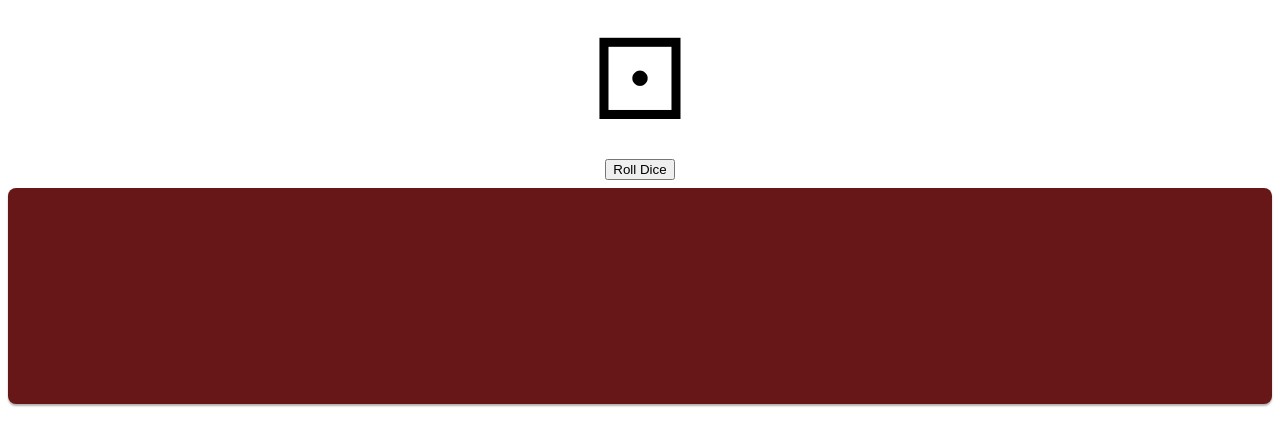
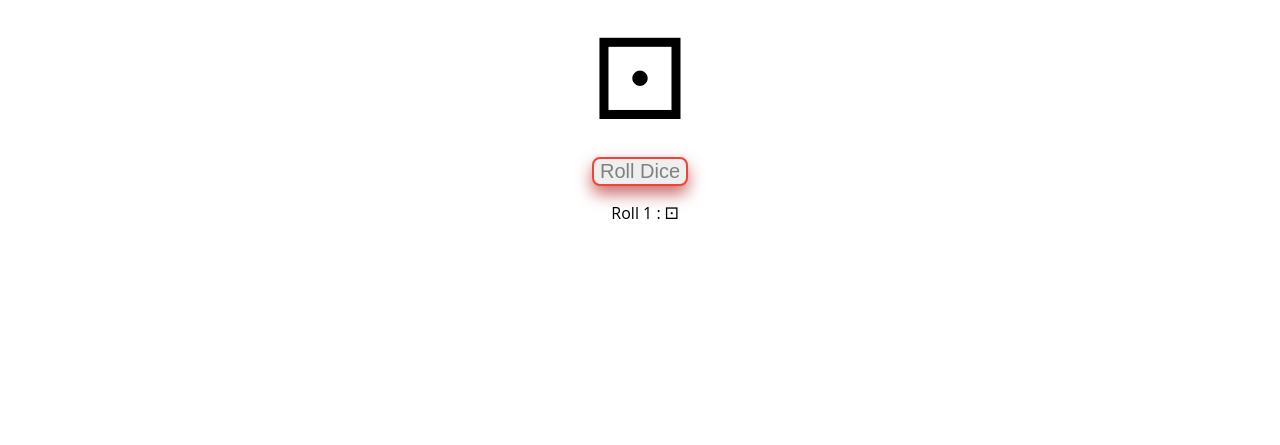
Before and after one commit to dynaan/roll-stimulator, a plain HTML site: page index.html in a window 1280 px wide. Both pictures are taken after a click on the button "Roll Dice". Shown: the part 129-574 px from the top of the page. Drawn offline with Linux system fonts and the light colour scheme.

Commit message:
made changes

```diff
--- a/index.css
+++ b/index.css
@@ -29,26 +29,25 @@ h1 {
   animation-name: roll;
 
 }
-.roll-history {
-    height: 80px;
-    background-color: #fff;
-    width: 20px;
-}
-ul {
-  font-size: 1.5rem;
-  padding: 0.5rem;
-  margin: 0.5rem;
-  background-color: #671717;
-  border-radius: 0.5rem;
-  box-shadow: 0 2px 2px rgba(0, 0, 0, 0.3);
-  display: flex;
-  justify-content: space-between;
-  align-items: center;
-  height: 200px;
+#roll-history {
+    height: 100vh;
+    /* background-color: #bd6b6b; */
+
 }
 
-ul>span {
-  font-size: 3rem;
-  margin-right: 1rem;
-  background-color: #fff;
+ul {
+
+    height: 15px;
+    display: flex;
+    justify-content: center;
+    margin-right: 30px;
+
 }
+
+#roll-button {
+    font-size: 20px;
+    border-radius: 8px;
+    border: 2px solid #f44336;
+    box-shadow:0 8px 16px 0 rgba(170, 12, 12, 0.6);
+    color:grey;
+}
--- a/index.html
+++ b/index.html
@@ -10,10 +10,10 @@
     <h1>Dice Roll Stimulator</h1>
     <div class="dice" id="dice">&#9860;</div>
     <button id="roll-button">Roll Dice</button>
-    <ul id="roll-history">
-        <!-- <ul>Roll 1: <span>&#9856;</span></ul> -->
-        <!-- <ul>Roll 2: <span>&#9860;</span></ul> -->
-    </ul>
+    <div id="roll-history">
+        <!-- <ul>Roll 1: <span>&#9856;</span></ul>
+        <ul>Roll 2: <span>&#9860;</span></ul> -->
+    </div>
     <script src="index.js"></script>
 </body>
 </html>
--- a/index.js
+++ b/index.js
@@ -15,7 +15,7 @@ function rollDice() {
   const targetUnicode = baseUnicode + randomRoll;
 
   historyList.push(targetUnicode);
-
+  updateRollHistory();
 
   // Convert the Unicode number to a character and return it
   return String.fromCharCode(targetUnicode);
@@ -24,11 +24,16 @@ function rollDice() {
 
 function updateRollHistory(){
    rollH.innerHTML=``;
+
    for(let i = 0;i<historyList.length;i++) {
-    const listItem = document.createElement("ul");
-    listItem.innerHTML=`Roll ${i+1} : <span>${rollDice(historyList[i])}</span>`;
-    rollH.appendChild(listItem);
+      const ul = document.createElement('ul');
+      rollH.appendChild(ul);
+      const char = String.fromCharCode(historyList[i]);
+      ul.innerHTML=`<span> Roll ${i+1} : ${char} </span>`;
+
+
    }
+
 }
 
 
```
